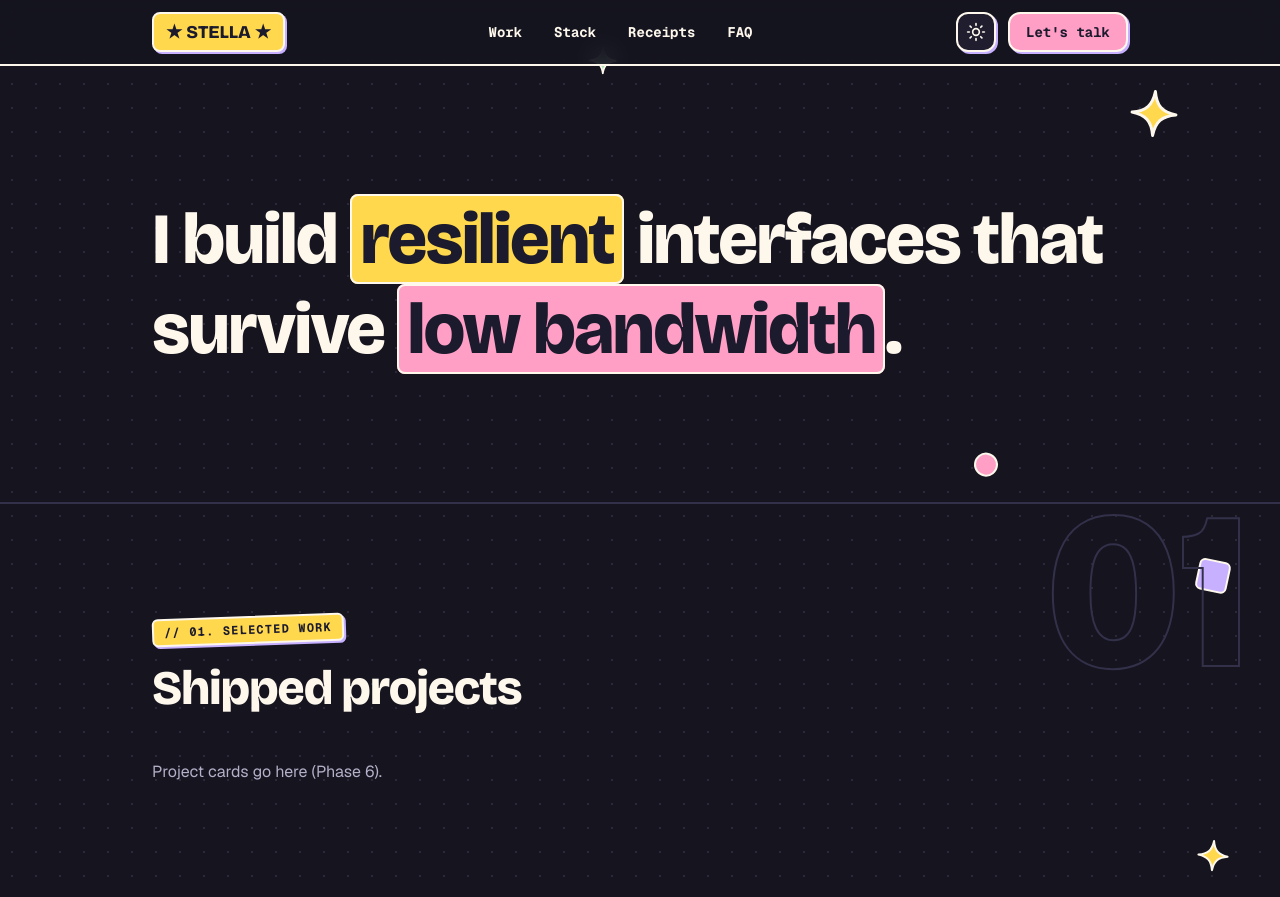
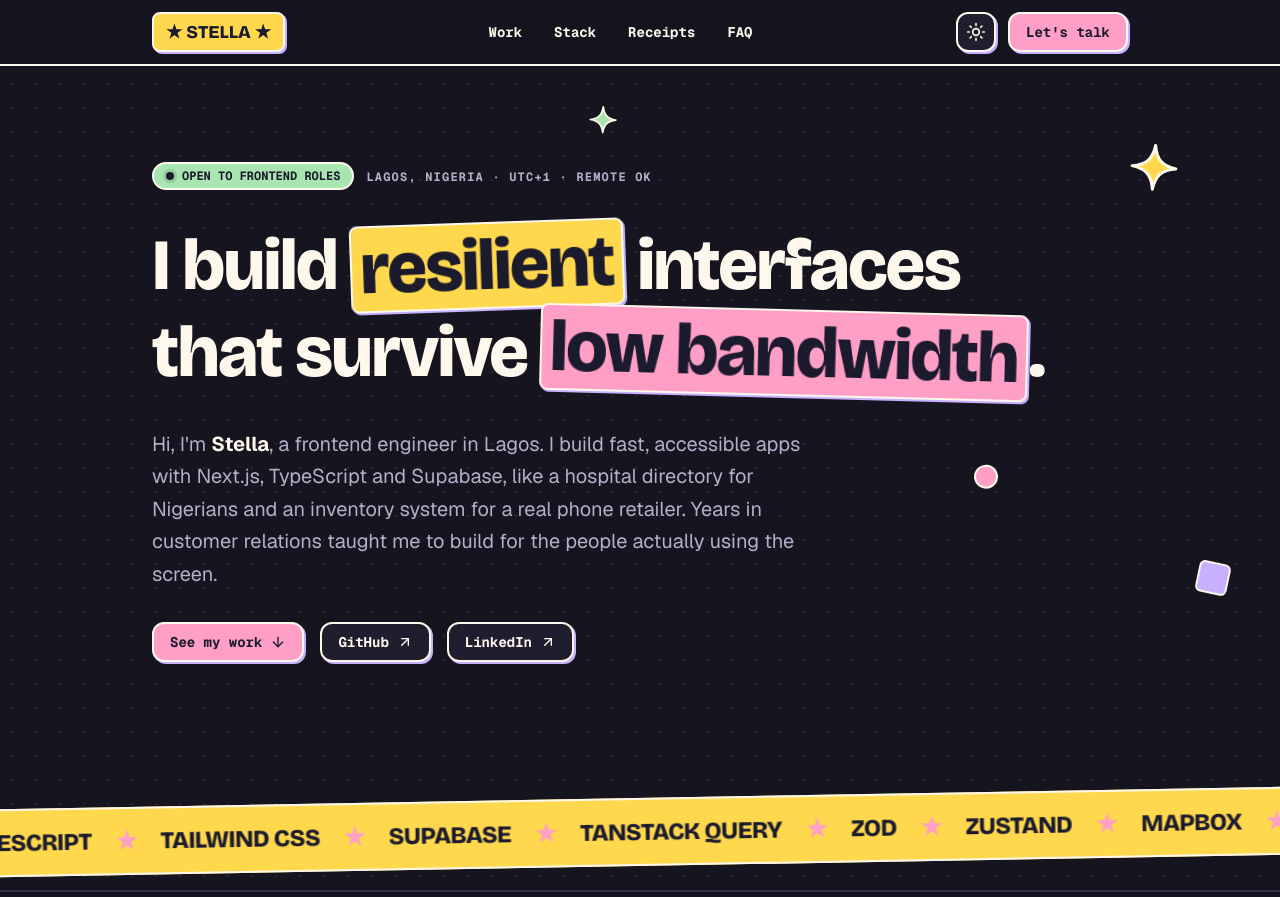
Before and after one commit to Debque/stella-portfolio, a Next.js app: page / in a window 1280 px wide. Shown: the top 897 px of the page. Built offline with nearby package versions, Linux system fonts and the light colour scheme.

Commit message:
feat: build hero with sticker highlights, status badge and scrolling stack strip

```diff
--- a/src/app/globals.css
+++ b/src/app/globals.css
@@ -66,6 +66,17 @@
   --font-sans: var(--font-geist-sans);
   --font-mono: var(--font-geist-mono);
   --font-display: var(--font-bricolage);
+    /* The scrolling stack strip: gives us the `animate-marquee` class */
+  --animate-marquee: marquee 35s linear infinite;
+
+  @keyframes marquee {
+    from {
+      transform: translateX(0);
+    }
+    to {
+      transform: translateX(-50%);
+    }
+  }
 }
 
 /* ---------- Base page styles ---------- */
--- a/src/app/page.tsx
+++ b/src/app/page.tsx
@@ -1,27 +1,12 @@
-import { Container } from "@/components/ui/Container";
-import { Reveal } from "@/components/ui/Reveal";
+import { Hero } from "@/components/sections/Hero";
+import { StackMarquee } from "@/components/sections/StackMarquee";
 import { Section } from "@/components/ui/Section";
-import { FloatingDoodles } from "@/components/ui/FloatingDoodles";
-import { heroDoodles } from "@/data/doodles";
 
 export default function HomePage() {
   return (
     <>
-      {/* Temporary hero: we build the real one in Phase 5 */}
-      <section id="top" className="py-24 sm:py-32">
-               <FloatingDoodles items={heroDoodles} />
-        <Container>
-          <Reveal>
-            <h1 className="font-display text-5xl font-extrabold leading-tight tracking-tight sm:text-7xl">
-              I build{" "}
-              <span className="rounded-lg border-2 border-border bg-butter px-2 text-ink">resilient</span>{" "}
-              interfaces that survive{" "}
-              <span className="rounded-lg border-2 border-border bg-pink px-2 text-ink">low bandwidth</span>.
-            </h1>
-          </Reveal>
-        </Container>
-      </section>
-
+      <Hero />
+      <StackMarquee />
       <Section id="work" accent="butter" number="01" label="Selected work" title="Shipped projects">
         <p className="h-64 text-muted">Project cards go here (Phase 6).</p>
       </Section>
--- a/src/components/layout/Header.tsx
+++ b/src/components/layout/Header.tsx
@@ -15,7 +15,7 @@ export function Header() {
       <Container className="flex h-16 items-center justify-between gap-4">
         <a
           href="#top"
-          className="rounded-lg border-2 border-border bg-butter px-3 py-1 font-display text-lg font-extrabold text-ink shadow-chunky-sm"
+          className="whitespace-nowrap rounded-lg border-2 border-border bg-butter px-3 py-1 font-display text-lg font-extrabold text-ink shadow-chunky-sm"
         >
           ★ {site.shortName.toUpperCase()} ★
         </a>
@@ -34,9 +34,9 @@ export function Header() {
 
         <div className="flex items-center gap-3">
           <ThemeToggle />
-          <ButtonLink href="#contact" className="hidden md:inline-flex">
-            Let&apos;s talk
-          </ButtonLink>
+                    <div className="hidden md:block">
+            <ButtonLink href="#contact">Let&apos;s talk</ButtonLink>
+          </div>
           <MobileMenu />
         </div>
       </Container>
--- /dev/null
+++ b/src/components/sections/Hero.tsx
@@ -0,0 +1,80 @@
+import { ArrowDown, ArrowUpRight } from "lucide-react";
+import { site } from "@/data/site";
+import { heroDoodles } from "@/data/doodles";
+import { ButtonLink } from "@/components/ui/ButtonLink";
+import { Container } from "@/components/ui/Container";
+import { FloatingDoodles } from "@/components/ui/FloatingDoodles";
+import { Highlight } from "@/components/ui/Highlight";
+import { RevealGroup, RevealItem } from "@/components/ui/RevealGroup";
+
+export function Hero() {
+  return (
+    <section id="top" aria-labelledby="hero-title" className="relative overflow-hidden pb-20 pt-16 sm:pb-28 sm:pt-24">
+      <FloatingDoodles items={heroDoodles} />
+
+      <Container className="relative">
+        {/* Status line */}
+        <RevealGroup className="flex flex-wrap items-center gap-3">
+          <RevealItem>
+            <span className="inline-flex items-center gap-2 rounded-full border-2 border-border bg-mint px-3 py-1 font-mono text-xs font-bold text-ink">
+              <span className="relative flex h-2 w-2">
+                <span className="absolute inline-flex h-full w-full animate-ping rounded-full bg-ink opacity-60 motion-reduce:animate-none" />
+                <span className="relative inline-flex h-2 w-2 rounded-full bg-ink" />
+              </span>
+              OPEN TO FRONTEND ROLES
+            </span>
+          </RevealItem>
+          <RevealItem>
+            <span className="font-mono text-xs font-bold tracking-widest text-muted">
+              {`${site.location.toUpperCase()} · UTC+1 · REMOTE OK`}
+            </span>
+          </RevealItem>
+        </RevealGroup>
+
+        {/* The headline is visible straight away (good for load speed). Only the highlights animate. */}
+        <h1
+          id="hero-title"
+          className="mt-8 max-w-4xl font-display text-4xl font-extrabold leading-[1.15] tracking-tight sm:text-6xl lg:text-7xl"
+        >
+          I build{" "}
+          <Highlight accent="butter" tilt={-2} delay={0.2}>
+            resilient
+          </Highlight>{" "}
+          interfaces that survive{" "}
+          {/* nowrap keeps the full stop on the same line as its highlight */}
+          <span className="whitespace-nowrap">
+            <Highlight accent="pink" tilt={1.5} delay={0.45}>
+              low bandwidth
+            </Highlight>
+            .
+          </span>
+        </h1>
+
+        <RevealGroup className="mt-8 max-w-2xl space-y-8">
+          <RevealItem>
+            <p className="text-lg leading-relaxed text-muted sm:text-xl">
+              Hi, I&apos;m <strong className="font-bold text-foreground">{site.shortName}</strong>, a frontend
+              engineer in Lagos. I build fast, accessible apps with Next.js, TypeScript and Supabase, like a
+              hospital directory for Nigerians and an inventory system for a real phone retailer. Years in
+              customer relations taught me to build for the people actually using the screen.
+            </p>
+          </RevealItem>
+
+          <RevealItem>
+            <div className="flex flex-wrap gap-4">
+              <ButtonLink href="#work">
+                See my work <ArrowDown className="h-4 w-4" aria-hidden="true" />
+              </ButtonLink>
+              <ButtonLink href={site.github} variant="secondary" external>
+                GitHub <ArrowUpRight className="h-4 w-4" aria-hidden="true" />
+              </ButtonLink>
+              <ButtonLink href={site.linkedin} variant="secondary" external>
+                LinkedIn <ArrowUpRight className="h-4 w-4" aria-hidden="true" />
+              </ButtonLink>
+            </div>
+          </RevealItem>
+        </RevealGroup>
+      </Container>
+    </section>
+  );
+}
--- /dev/null
+++ b/src/components/sections/StackMarquee.tsx
@@ -0,0 +1,34 @@
+import { marqueeItems } from "@/data/stack";
+
+// One copy of the list. The marquee shows it twice, side by side, so it can loop seamlessly.
+function MarqueeList({ hidden }: { hidden: boolean }) {
+  return (
+    <ul aria-hidden={hidden} className="flex shrink-0 items-center">
+      {marqueeItems.map((item) => (
+        <li key={item} className="flex items-center font-display text-xl font-extrabold uppercase tracking-tight sm:text-2xl">
+          <span className="px-6">{item}</span>
+          <span aria-hidden="true" className="text-pink">
+            ★
+          </span>
+        </li>
+      ))}
+    </ul>
+  );
+}
+
+export function StackMarquee() {
+  return (
+    // Outer wrapper crops the tilted band so it can't cause sideways scrolling.
+    <div className="overflow-hidden py-6">
+      {/* -mx-8 makes the band wider than the screen, so its tilted ends stay off-screen */}
+      <div className="-mx-8 -rotate-1 border-y-2 border-border bg-butter py-4 text-ink">
+        <div aria-label="Tools I use" className="group flex overflow-hidden">
+          <div className="flex w-max animate-marquee group-hover:[animation-play-state:paused] motion-reduce:animate-none">
+            <MarqueeList hidden={false} />
+            <MarqueeList hidden={true} />
+          </div>
+        </div>
+      </div>
+    </div>
+  );
+}
--- /dev/null
+++ b/src/components/ui/Highlight.tsx
@@ -0,0 +1,25 @@
+"use client";
+
+import { motion } from "motion/react";
+import type { ReactNode } from "react";
+import { accentBg, type Accent } from "@/lib/accents";
+
+type HighlightProps = {
+  children: ReactNode;
+  accent: Accent;
+  tilt?: number; // final resting angle, in degrees
+  delay?: number; // seconds to wait before popping in
+};
+
+export function Highlight({ children, accent, tilt = 0, delay = 0 }: HighlightProps) {
+  return (
+    <motion.span
+      className={`${accentBg[accent]} inline-block whitespace-nowrap rounded-lg border-2 border-border px-2 text-ink shadow-chunky-sm`}
+      initial={{ scale: 0.6, rotate: -8 }}
+      animate={{ scale: 1, rotate: tilt }}
+      transition={{ type: "spring", stiffness: 260, damping: 14, delay: delay }}
+    >
+      {children}
+    </motion.span>
+  );
+}
--- a/src/components/ui/Section.tsx
+++ b/src/components/ui/Section.tsx
@@ -1,34 +1,24 @@
 import type { ReactNode } from "react";
 import { Container } from "@/components/ui/Container";
+import { FloatingDoodles } from "@/components/ui/FloatingDoodles";
 import { Reveal } from "@/components/ui/Reveal";
-import { FloatingDoodles } from "@/components/ui/FloatingDoodles";
 import { sectionDoodles } from "@/data/doodles";
-
-export type SectionAccent = "butter" | "pink" | "lilac" | "mint" | "peach" | "sky";
-
-// Tailwind only generates classes it can find written out in full in your code,
-// so we list each class completely instead of building it like `bg-${accent}`.
-const accentClasses: Record<SectionAccent, string> = {
-  butter: "bg-butter",
-  pink: "bg-pink",
-  lilac: "bg-lilac",
-  mint: "bg-mint",
-  peach: "bg-peach",
-  sky: "bg-sky",
-};
+import { accentBg, type Accent } from "@/lib/accents";
 
 type SectionProps = {
   id: string;
   number: string;
   label: string;
   title: ReactNode;
-  accent: SectionAccent;
+  accent: Accent;
   children: ReactNode;
 };
 
 export function Section({ id, number, label, title, accent, children }: SectionProps) {
   const titleId = `${id}-title`;
-   let doodles = sectionDoodles[id];
+
+  // Look up this section's doodles. Sections without an entry simply get none.
+  let doodles = sectionDoodles[id];
   if (doodles === undefined) {
     doodles = [];
   }
@@ -46,12 +36,14 @@ export function Section({ id, number, label, title, accent, children }: SectionP
       >
         {number}
       </span>
-       <FloatingDoodles items={doodles} className="hidden xl:block" />
+
+      {/* Only on extra-large screens, where the side margins are wide enough to stay clear of content */}
+      <FloatingDoodles items={doodles} className="hidden xl:block" />
 
       <Container className="relative">
         <Reveal>
           <p
-            className={`${accentClasses[accent]} inline-block -rotate-2 rounded-md border-2 border-border px-2.5 py-1 font-mono text-xs font-bold tracking-widest text-ink shadow-chunky-sm`}
+            className={`${accentBg[accent]} inline-block -rotate-2 rounded-md border-2 border-border px-2.5 py-1 font-mono text-xs font-bold tracking-widest text-ink shadow-chunky-sm`}
           >
             {`// ${number}. ${label.toUpperCase()}`}
           </p>
--- /dev/null
+++ b/src/data/stack.ts
@@ -0,0 +1,14 @@
+// Tools that actually appear in your repos. Used by the scrolling strip under the hero.
+export const marqueeItems: string[] = [
+  "React",
+  "Next.js",
+  "TypeScript",
+  "Tailwind CSS",
+  "Supabase",
+  "TanStack Query",
+  "Zod",
+  "Zustand",
+  "Mapbox",
+  "Vitest",
+  "Playwright",
+];
--- /dev/null
+++ b/src/lib/accents.ts
@@ -0,0 +1,12 @@
+
+export type Accent = "butter" | "pink" | "lilac" | "mint" | "peach" | "sky";
+
+
+export const accentBg: Record<Accent, string> = {
+  butter: "bg-butter",
+  pink: "bg-pink",
+  lilac: "bg-lilac",
+  mint: "bg-mint",
+  peach: "bg-peach",
+  sky: "bg-sky",
+};
```
